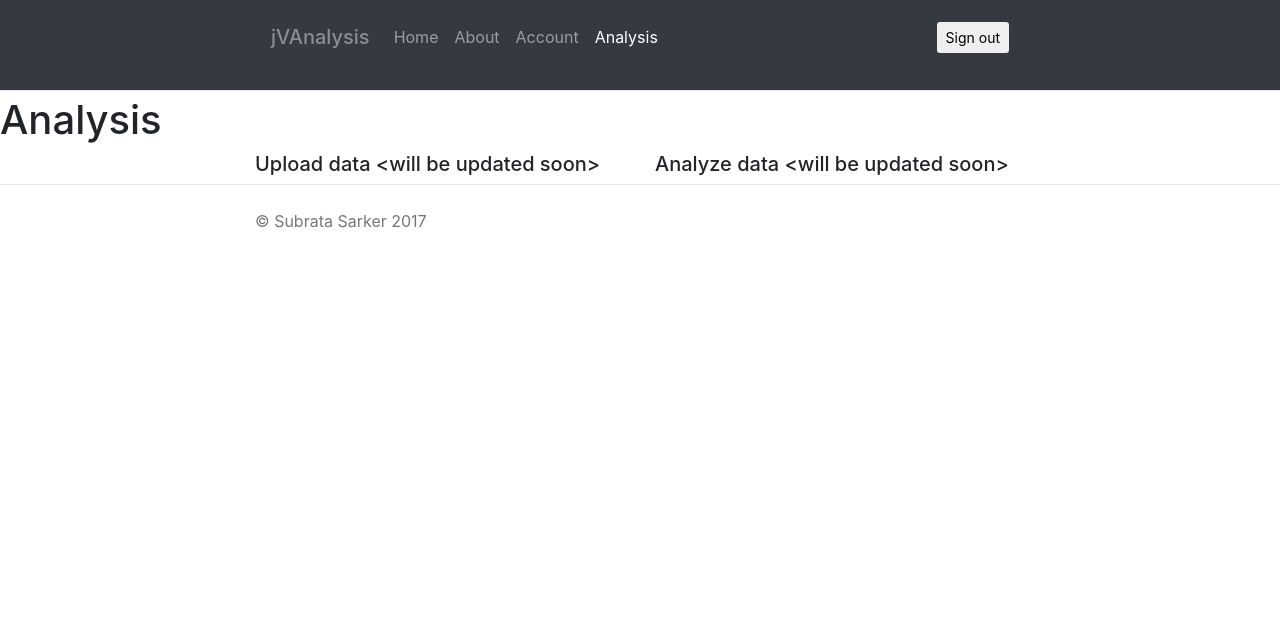
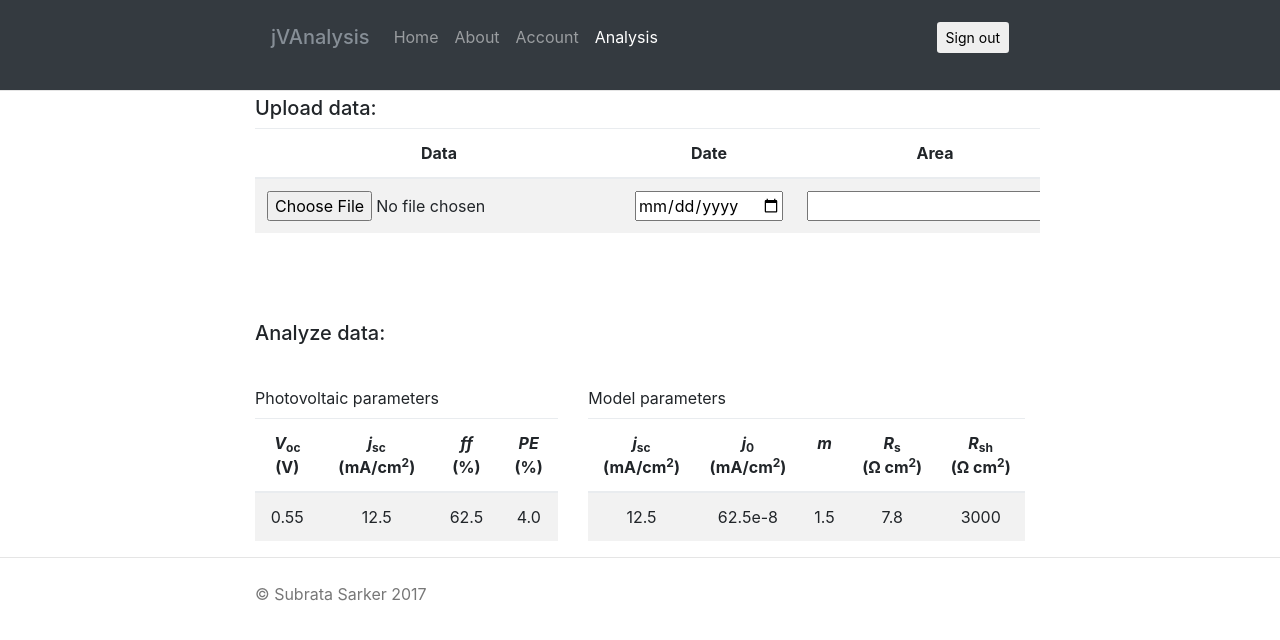
Before and after one commit to picklu/jvanalysis, a Flask app: page /analysis in a window 1280 px wide. Shown: the top 640 px of the page. Run offline with Flask 2, Linux system fonts and the light colour scheme; some libraries are stand-ins or nearby versions.

Commit message:
Update analysis

```diff
--- a/jvanalysis/templates/analysis.html
+++ b/jvanalysis/templates/analysis.html
@@ -1,18 +1,97 @@
-{%extends "base.html" %}
+{% extends "base.html" %}
 
-{% block jumbotron %}
-<div class="content-jumbotron">
-    <h1>Analysis</h1>
-</div>
+{% block bokeh_css %}
+    <!-- Bokeh css resource -->
+    {{ bkcss|safe }}
 {% endblock %}
 
 {% block content %}
 <div class="row">
-    <div class="col-lg-6">
-        <h5>Upload data &lt;will be updated soon&gt;</h5>
+    <div class="col-md-12 table-responsive">
+        <h5 class="content-jumbotron">Upload data:</h5>
+        <table class="table table-striped text-center">
+            <thead>
+                <tr>
+                    <th>
+                        Data
+                    </th>
+                    <th>Date</th>
+                    <th>Area</th>
+                    <th>Temperature</th>
+                </tr>
+            </thead>
+            <tbody>
+                <tr>
+                    <td>
+                       <input type="file" name="file"/>
+                    </td>
+                    <td><input type="date" name="date"/></td>
+                    <td><input type="float" name="area"/></td>
+                    <td><input type="number" name="temperature"/></td>
+                </tr>
+            </tbody>
+        </table>
     </div>
-    <div class="col-lg-6">
-        <h5>Analyze data  &lt;will be updated soon&gt;</h5>
+</div>
+<div class="row">
+    <div class="col-md-12 col-center-block">
+        <h5 class="content-jumbotron">Analyze data:</h5>
+        {{ bkdiv|safe }}
+    </div>
+</div>
+<div class="row">
+    <hr>
+</div>
+<div class="row">
+    <div class="col-md-5 table-responsive">
+        <label>Photovoltaic parameters</label>
+        <table class="table table-striped text-center">
+            <thead>
+                <tr>
+                    <th><em>V</em><sub>oc</sub><br>(V)</th>
+                    <th><em>j</em><sub>sc</sub><br>(mA/cm<sup>2</sup>)</th>
+                    <th><em>ff</em><br>(%)</th>
+                    <th><em>PE</em><br>(%)</th>
+                </tr>
+            </thead>
+            <tobody>
+                <tr>
+                    <td>0.55</td>
+                    <td>12.5</td>
+                    <td>62.5</td>
+                    <td>4.0</td>
+                </tr>
+            </tobody>
+        </table>
+    </div>
+    <div class="col-md-7 table-responsive ">
+        <label>Model parameters</label>
+        <table class="table table-striped text-center">
+            <thead>
+                <tr>
+                    <th><em>j</em><sub>sc</sub><br>(mA/cm<sup>2</sup>)</th>
+                    <th><em>j</em><sub>0</sub><br>(mA/cm<sup>2</sup>)</th>
+                    <th><em>m</em><br>&nbsp;</th>
+                    <th><em>R</em><sub>s</sub><br>(&#x2126; cm<sup>2</sup>)</th>
+                    <th><em>R</em><sub>sh</sub><br>(&#x2126; cm<sup>2</sup>)</th>
+                </tr>
+            </thead>
+            <tbody>
+            <tr>
+                <td>12.5</td>
+                <td>62.5e-8</td>
+                <td>1.5</td>
+                <td>7.8</td>
+                <td>3000</td>
+            </tr>
+            </tbody>
+        </table>
     </div>
 </div>
 {% endblock %}
+
+{% block bokeh_js %}
+    <!-- Bokeh js resources -->
+    {{ bkjs|safe }}
+    {{ bkscript|safe }}
+{% endblock %}
```
